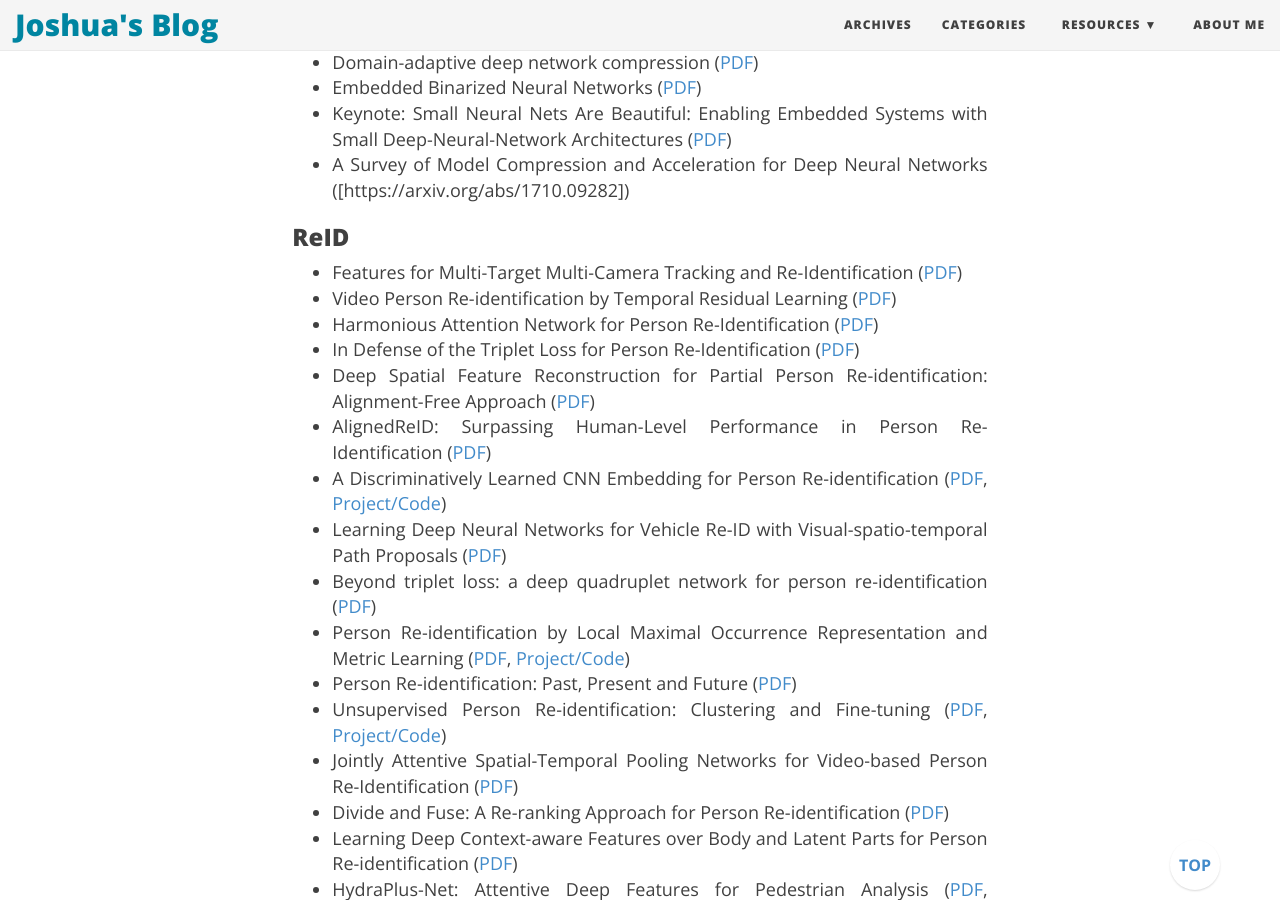
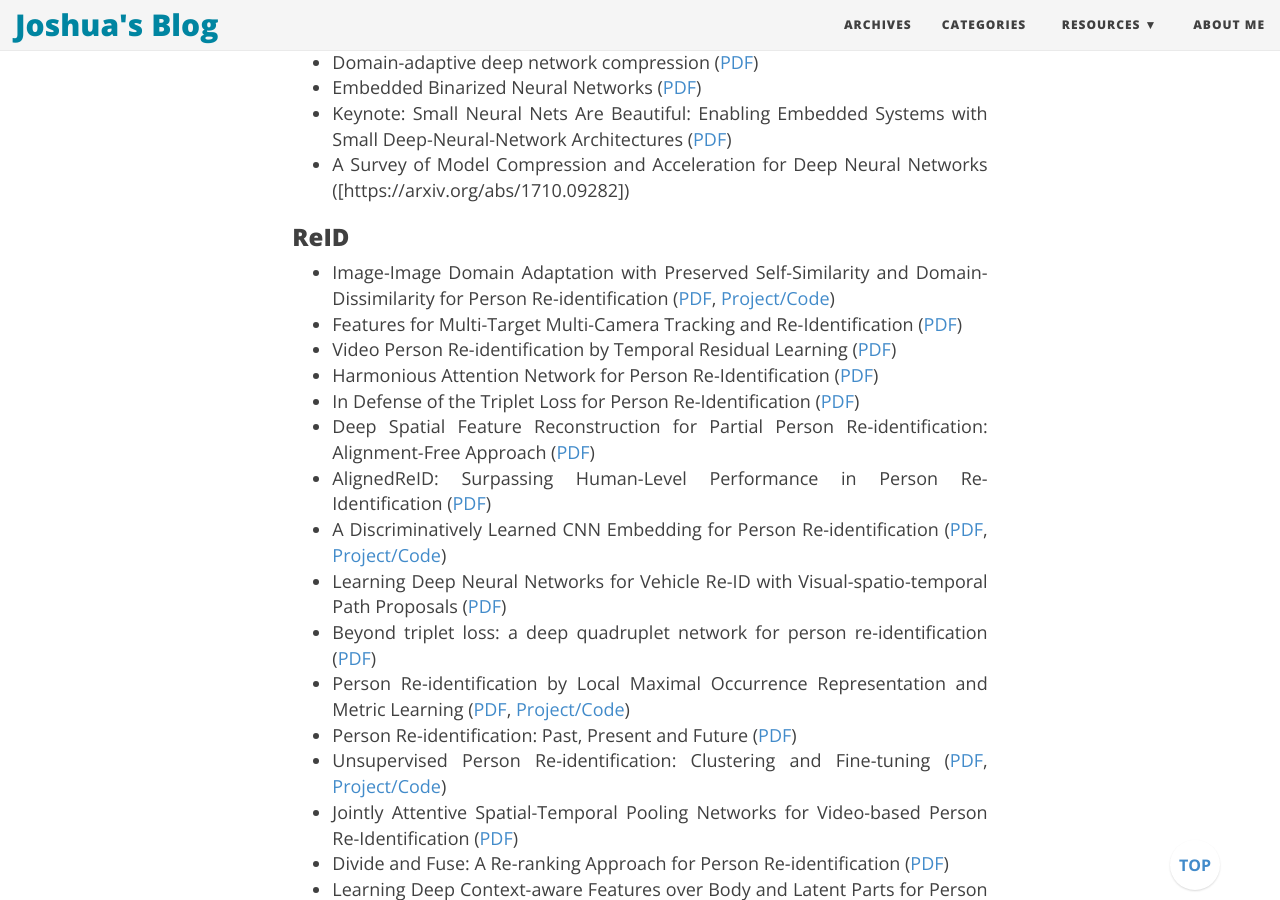
Before and after one commit to joshua19881228/joshua19881228.github.io, a Jekyll site: the page built from _posts/Computer_Vision/2016-08-25-my-jumble-of-computer-vision.md, in a window 1280 px wide and 900 px high, scrolled down 23490 px. Built offline with Jekyll 4.4.1, drawn with Linux system fonts in a browser that asks for light colours; nearby versions of some CDN libraries; formulas are drawn with MathJax 3; comment, search, counter and statistics services are not loaded; some of the changed text lies outside the part shown.

Commit message:
update post

```diff
--- a/_posts/Computer_Vision/2016-08-25-my-jumble-of-computer-vision.md
+++ b/_posts/Computer_Vision/2016-08-25-my-jumble-of-computer-vision.md
@@ -605,6 +605,7 @@
 
 ### ReID ###
 
+* Image-Image Domain Adaptation with Preserved Self-Similarity and Domain-Dissimilarity for Person Re-identification ([PDF](https://arxiv.org/abs/1711.07027), [Project/Code](https://github.com/Simon4Yan/Learning-via-Translation))
 * Features for Multi-Target Multi-Camera Tracking and Re-Identification ([PDF](https://arxiv.org/abs/1803.10859))
 * Video Person Re-identification by Temporal Residual Learning ([PDF](https://arxiv.org/abs/1802.07918))
 * Harmonious Attention Network for Person Re-Identification ([PDF](https://arxiv.org/abs/1802.08122))
@@ -951,8 +952,9 @@
 * [PyToune](http://pytoune.org/en/latest/) is a Keras-like framework for PyTorch and handles much of the boilerplating code needed to train neural networks.
 * [Deep Learning Studio - Desktop DeepCognition.ai](http://deepcognition.ai/desktop/) is a single user solution that runs locally on your hardware.  Desktop version allows you to train models on your GPU(s) without uploading data to the cloud.   The platform supports transparent multi-GPU training for up to 4 GPUs.  Additional GPUs are supported in Deep Learning Studio – Enterprise.
 
-### LEARNING/TRICKS ###
+### LEARNING/TRICKS/TIPS ###
 
+* [Training Tips for the Transformer Model](https://arxiv.org/abs/1804.00247)
 * [Deep Learning Courses](https://machinelearningmastery.com/deep-learning-courses/)
 * [Backpropagation Algorithm](http://deeplearning.stanford.edu/wiki/index.php/Backpropagation_Algorithm)
     A website that explain how Backpropagation Algorithm works.
```
